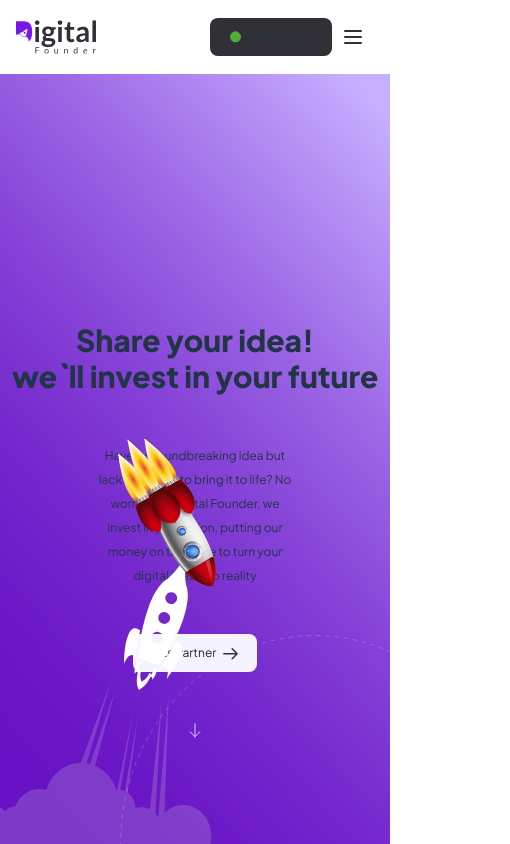
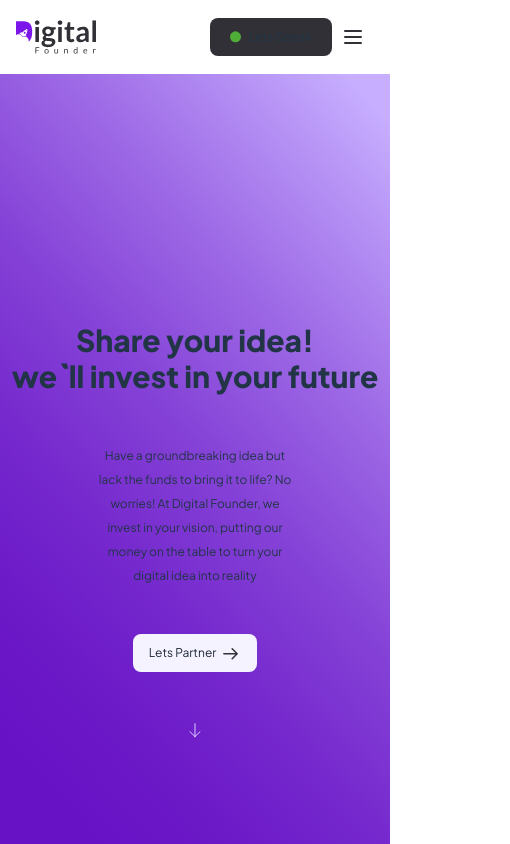
Before and after one commit to hamzahsaeeds/digital-founder, a React (Vite) app: page / in a window 390 px wide. Shown: the whole page, 510 px wide, since content can reach past the window. Built offline with nearby package versions, Linux system fonts and the light colour scheme.

Commit message:
dynamic ellipse added for large breakpoint and above

```diff
--- a/src/App.jsx
+++ b/src/App.jsx
@@ -9,7 +9,9 @@ function App() {
   return (
     <>
       <MainPage />
-      <RocketPath />
+      <div className='hidden lg:block'>
+        <RocketPath />
+      </div>
     </>
   )
 }
--- a/src/components/RocketPath.jsx
+++ b/src/components/RocketPath.jsx
@@ -14,7 +14,7 @@ export default function RocketPath() {
       <img
         src="ellipse_12.svg"
         alt="ellipse 180"
-        className="absolute left-[120px] xl:w-80vw z-10 object-cover opacity-20"
+        className="absolute left-auto lg:h-[500px] xl:h-[570px] 2xl:h-[900px] z-10 object-cover opacity-20"
       />
       <img
         src="rocket_coming_down.svg"
--- a/src/components/Section1.jsx
+++ b/src/components/Section1.jsx
@@ -2,19 +2,19 @@ export default function Section1() {
   return (
     <div className="w-full h-screen main-background pt-36">
       <div className="flex flex-col justify-center items-center text-center h-full space-y-12">
-        <span className="font-extrabold text-3xl md:text-5xl lg:text-6xl xl:text-7xl 2xl:text-9xl">
+        <span className="font-extrabold text-3xl md:text-5xl xl:text-6xl 2xl:text-8xl">
           Share your idea! <br />
           we`ll invest in your future
         </span>
         <div className="w-1/2">
-          <span className="font-normal text-center text-xs md:text-base lg:text-lg xl:text-xl 2xl:text-4xl">
+          <span className="font-normal text-center text-xs md:text-base xl:text-lg 2xl:text-2xl">
             Have a groundbreaking idea but lack the funds to bring it to life?
             No worries! At Digital Founder, we invest in your vision, putting
             our money on the table to turn your digital idea into reality
           </span>
         </div>
         <div>
-          <button className="flex items-center font-normal text-gray-800 bg-violet-50 text-xs md:text-base lg:text-lg xl:text-xl 2xl:text-4xl 2xl:w-[340px]">
+          <button className="flex justify-center items-center font-normal text-gray-800 bg-violet-50 text-xs md:text-base xl:text-lg 2xl:text-2xl 2xl:w-[340px]">
             Lets Partner
             <img src="right_arrow.svg" alt="right arrow" className="pl-1 2xl:size-1/6" />
           </button>
```
